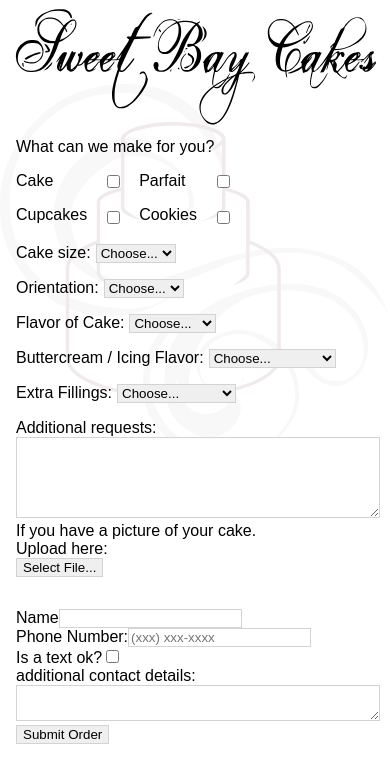
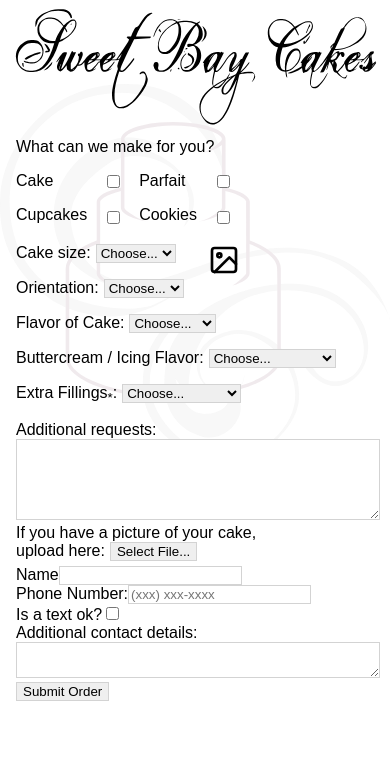
Before and after one commit to bheadwhite/sweetbaycakes, a React (Create React App) app: page / in a window 390 px wide. Shown: the top 782 px of the page. Built offline with nearby package versions, Linux system fonts and the light colour scheme.

Commit message:
styling of model margin mobile friendly

```diff
--- a/src/App.css
+++ b/src/App.css
@@ -1,5 +1,6 @@
 /* ******************************* Global Styles ******************************* */
 .SweetBay {
+	position: relative;
 	max-width: 1201px;
 	box-sizing: border-box;
 	background: url('./assets/cake.svg');
--- a/src/App.js
+++ b/src/App.js
@@ -2,17 +2,15 @@ import React, { Component } from "react"
 import "./App.css"
 import axios from "axios"
 // COMPONENTS
-import CakeBackground from "./components/CakeBackground/CakeBackground"
-// import Sidebar from "./components/SideBar/SideBar"
 import CakeOrderForm from "./components/OrderForm/CakeOrderForm"
 import Header from "./components/Header/Header"
 import CustomerDetails from "./components/CustomerDetails/CustomerDetails"
-// import CakeChart from "./components/CakeChart/CakeChart"
+import CakeChart from "./components/CakeChart/CakeChart"
 
 class App extends Component {
 	state = {
 		order: {},
-		bigImage: false
+		viewModel: false
 	}
 	getHappy() {
 		axios.get("/api/get").then(res => {
@@ -74,6 +72,11 @@ class App extends Component {
 	handleError = e => {
 		e.target.src = "https://png.pngtree.com/svg/20170514/4a5e89db9c.png"
 	}
+	toggleModel = () => {
+		this.setState({
+			viewModel: !this.state.viewModel
+		})
+	}
 	removeThumb = key => {
 		let files = this.state.order.files.slice()
 		files.splice(key, 1)
@@ -85,7 +88,7 @@ class App extends Component {
 		})
 	}
 	render() {
-		console.log(this.state.order)
+		let viewModel = this.state.viewModel ? "model" : "model hidden"
 		return (
 			<div className='SweetBay'>
 				<Header />
@@ -94,12 +97,11 @@ class App extends Component {
 					handleChange={this.handleChange}
 					pics={this.state.order.files}
 					removeThumb={this.removeThumb}
+					toggleModel={this.toggleModel}
 				/>
 				<CustomerDetails handleChange={this.handleChange} sendEmail={this.sendEmail} />
 				{this.state.file && <img src={this.state.file} alt='pic' onError={this.handleError} />}
-				{/* <Sidebar /> */}
-				<CakeBackground />
-				{/* <CakeChart bigImage={this.state.bigImage ? "bigImage" : "hidden"} toggleChart={this.toggleChart} /> */}
+				<CakeChart viewModel={viewModel} toggleModel={this.toggleModel} />
 			</div>
 		)
 	}
--- /dev/null
+++ b/src/components/CakeChart/CakeChart.css
@@ -0,0 +1,30 @@
+.cakeChart img.close {
+  position: absolute;
+  left: 1rem;
+  top: 1rem;
+	width: 30px;
+	cursor: pointer;
+}
+.cakeChart img.bigOne {
+  width: 100%;
+}
+.model {
+  z-index: 100;
+  position: absolute;
+  background: rgba(0, 0, 0, .5);
+  top: 0;
+  padding: .1rem;
+  height: 100%;
+}
+.model.hidden {
+  display: none;
+
+}
+.cakeChart {
+  position: relative;
+  margin-top: 40%;
+  border: 1px solid lightgrey;
+  box-sizing: border-box;
+  padding: 1rem;
+  background: white;
+}
--- a/src/components/CakeChart/CakeChart.js
+++ b/src/components/CakeChart/CakeChart.js
@@ -1,9 +1,12 @@
 import React from "react"
+import "./CakeChart.css"
 
 const Chart = props => (
-	<div className={`bigCakeSize-image ${props.bigImage}`} onClick={props.toggleChart}>
-		<img className='bigOne' src='./img/cakeSize.png' alt='cake Sizes' />
-		<img className={`close ${props.bigImage}`} src='./img/close.png' alt='close button' />
+	<div className={props.viewModel} onClick={props.toggleModel}>
+		<div className={`cakeChart ${props.bigImage}`} onClick={e=>e.stopPropagation()}>
+			<img className='bigOne' src='./img/cakeSize.png' alt='cake Sizes' />
+			{/* <img className={`close ${props.bigImage}`} src='./img/close.png' alt='close button' /> */}
+		</div>
 	</div>
 )
 
--- a/src/components/CustomerDetails/CustomerDetails.css
+++ b/src/components/CustomerDetails/CustomerDetails.css
@@ -1,3 +1,3 @@
 .customerDetails {
-  padding: 1rem;
+  padding: 0 1rem;
 }
--- a/src/components/CustomerDetails/CustomerDetails.js
+++ b/src/components/CustomerDetails/CustomerDetails.js
@@ -16,9 +16,11 @@ const Details = props => (
 			</div>
 		</div>
 		<div>
-			<label>additional contact details:</label>
+			<label>Additional contact details:</label>
 		</div>
-		<textarea name='contactDetails' onChange={props.handleChange} />
+		<div>
+			<textarea name='contactDetails' onChange={props.handleChange} />
+		</div>
 		<button onClick={props.sendEmail}>Submit Order</button>
 	</div>
 )
--- a/src/components/OrderForm/CakeOrderForm.css
+++ b/src/components/OrderForm/CakeOrderForm.css
@@ -31,4 +31,19 @@
 }
 .thumbnail img {
   max-width: 100px;
+  border: 1px solid lightgrey;
+  margin-right: 5px;
 }
+.imageIcon {
+  cursor: pointer;
+  position: absolute;
+  width: 2rem;
+  margin-left: 2rem;
+}
+.thumbnails {
+  display: flex;
+  flex-wrap: wrap;
+}
+.cakeSizeP {
+  position: relative;
+}
--- a/src/components/OrderForm/CakeOrderForm.js
+++ b/src/components/OrderForm/CakeOrderForm.js
@@ -1,5 +1,6 @@
 import React from "react"
 import "./CakeOrderForm.css"
+import imageIcon from "./../../assets/image.svg"
 
 const Form = props => (
 	<div className='cakeOrderForm'>
@@ -31,7 +32,7 @@ const Form = props => (
 					</p>
 				</div>
 			</div>
-			<p>
+			<p className="cakeSizeP">
 				Cake size:
 				<select name='cakeSize' id='cakeSize' onChange={props.handleChange}>
 					<option>Choose...</option>
@@ -42,6 +43,7 @@ const Form = props => (
 					<option value='12'>12 inches</option>
 					<option value='14'>14 inches</option>
 				</select>
+				<img className='imageIcon' src={imageIcon} alt='icon' onClick={props.toggleModel} />
 			</p>
 			<p>
 				Orientation:
@@ -82,7 +84,7 @@ const Form = props => (
 				</select>
 			</p>
 			<p>
-				Extra Fillings:
+				Extra Fillings<sub className="asterisk">*</sub>:
 				<select name='cakeFillings' id='cakeFillings' onChange={props.handleChange}>
 					<option>Choose...</option>
 					<option value='None'>None</option>
@@ -98,9 +100,10 @@ const Form = props => (
 				</div>
 				<div>
 					<label className='upload' htmlFor='cakeIdea'>
-						If you have a picture of your cake.
+						If you have a picture of your cake,
 					</label>
-					<div>Upload here:</div>
+					<div className='upload'>
+						<span>upload here:</span>
 						<input
 							type='file'
 							id='selectedFile'
@@ -113,8 +116,10 @@ const Form = props => (
 							type='button'
 							value='Select File...'
 							onClick={() => document.getElementById("selectedFile").click()}
-						style={{ marginBottom: "1rem" }}
+							style={{ marginBottom: ".3rem", marginLeft: "5px" }}
 						/>
+					</div>
+					<div className='thumbnails'>
 						{props.pics &&
 							props.pics.map((thisImage, i) => (
 								<div className='thumbnail' key={i}>
@@ -123,6 +128,7 @@ const Form = props => (
 							))}
 					</div>
 				</div>
+			</div>
 		</form>
 	</div>
 )
--- a/src/components/SideBar/SideBar.css
+++ b/src/components/SideBar/SideBar.css
@@ -0,0 +1,3 @@
+.sideBar {
+  padding: 0 1rem;
+}
```
Also changed, not shown: src/components/SideBar/SideBar.js (+6 -12 lines), src/assets/image.svg (added). Lines whose indentation alone changed are shown as unchanged.
